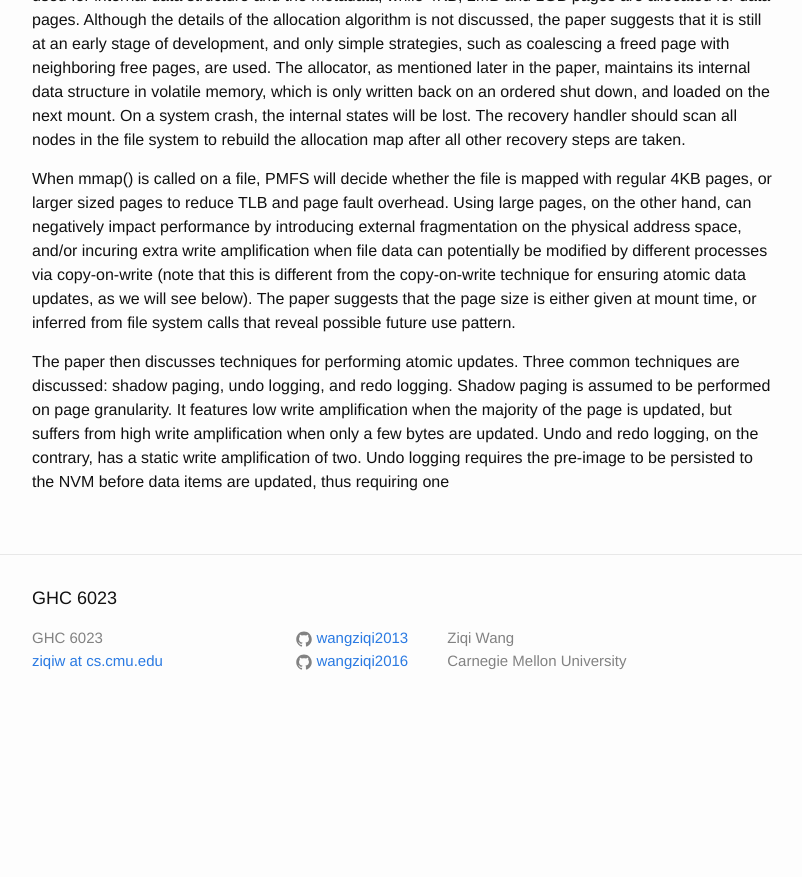
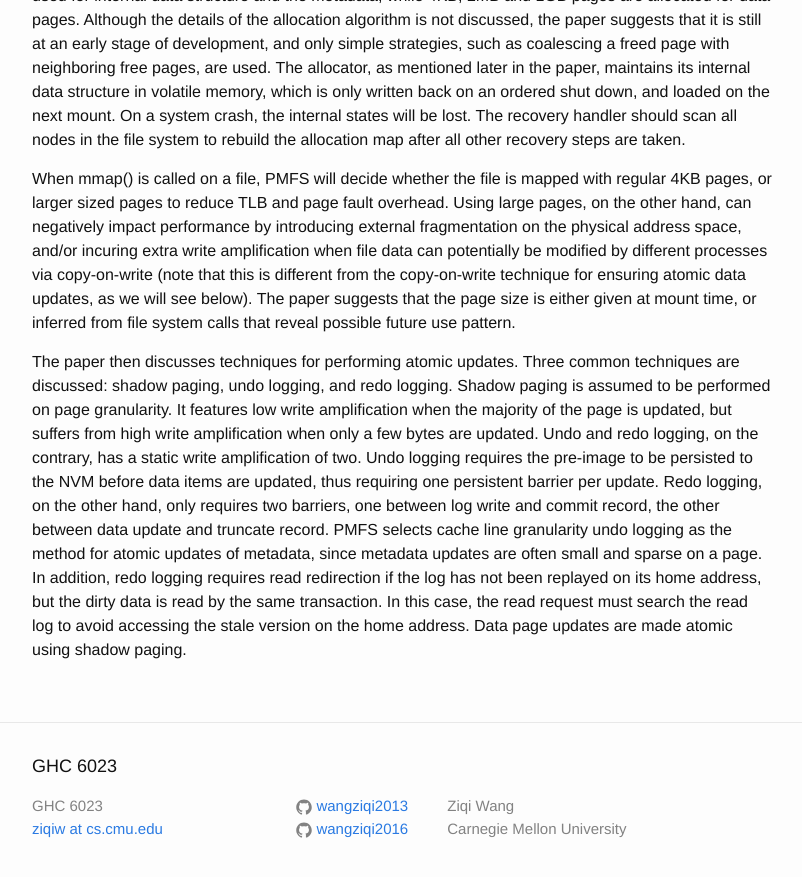
Before and after one commit to wangziqi2013/wangziqi2013.github.io, a Jekyll site: the page built from _posts/2020-06-23-pmfs.markdown, in a window 1280 px wide and 900 px high, scrolled down 1798 px. Shown: the top 877 px of the window, without its empty margins (238-1040 px from the left). Built offline with Jekyll 4.4.1, drawn with Linux system fonts in a browser that asks for light colours; before the commit the page ends 2530 px from its top, so only the background shows below that.

Commit message:
Finish atomic

```diff
--- a/_posts/2020-06-23-pmfs.markdown
+++ b/_posts/2020-06-23-pmfs.markdown
@@ -85,4 +85,10 @@ The paper then discusses techniques for performing atomic updates. Three common
 undo logging, and redo logging. Shadow paging is assumed to be performed on page granularity. It features low write
 amplification when the majority of the page is updated, but suffers from high write amplification when only a few
 bytes are updated. Undo and redo logging, on the contrary, has a static write amplification of two. Undo logging
-requires the pre-image to be persisted to the NVM before data items are updated, thus requiring one
+requires the pre-image to be persisted to the NVM before data items are updated, thus requiring one persistent barrier
+per update. Redo logging, on the other hand, only requires two barriers, one between log write and commit record, the
+other between data update and truncate record. PMFS selects cache line granularity undo logging as the method for atomic
+updates of metadata, since metadata updates are often small and sparse on a page. In addition, redo logging requires read
+redirection if the log has not been replayed on its home address, but the dirty data is read by the same transaction.
+In this case, the read request must search the read log to avoid accessing the stale version on the home address.
+Data page updates are made atomic using shadow paging.
```
